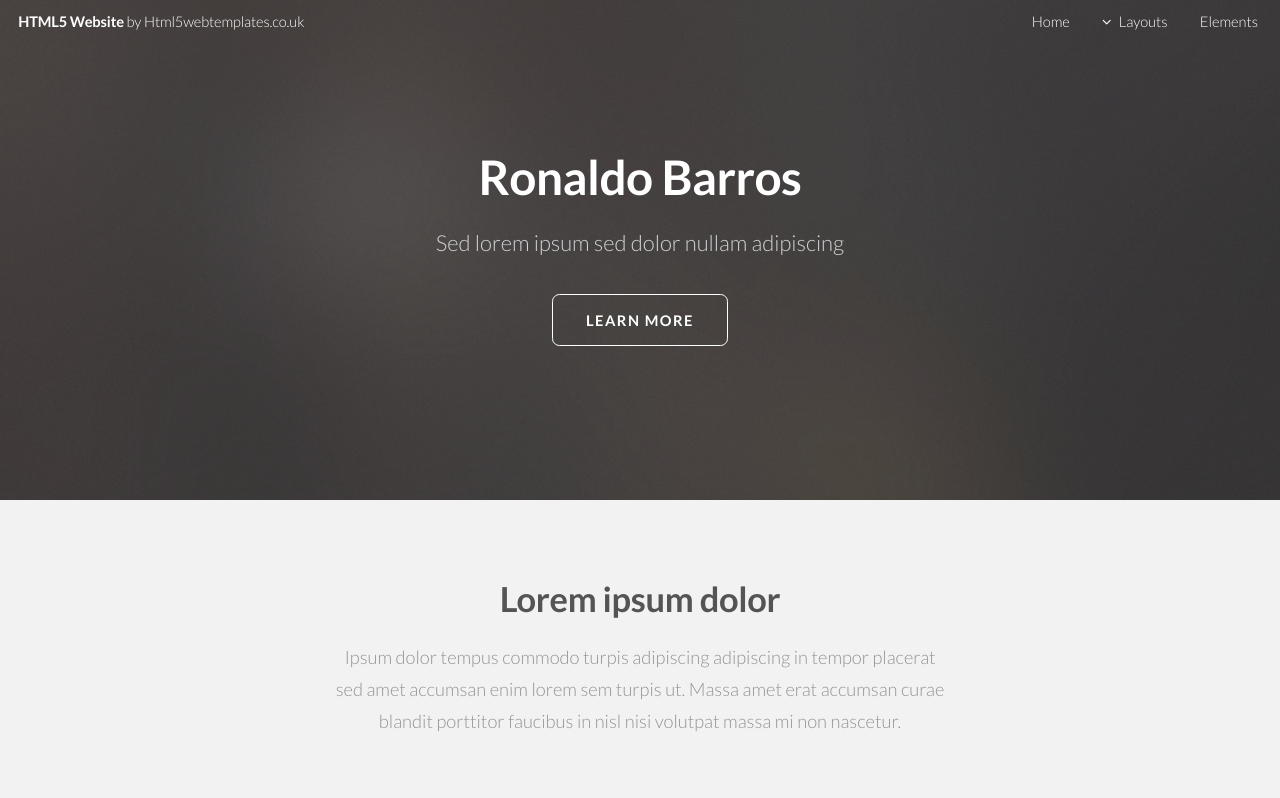
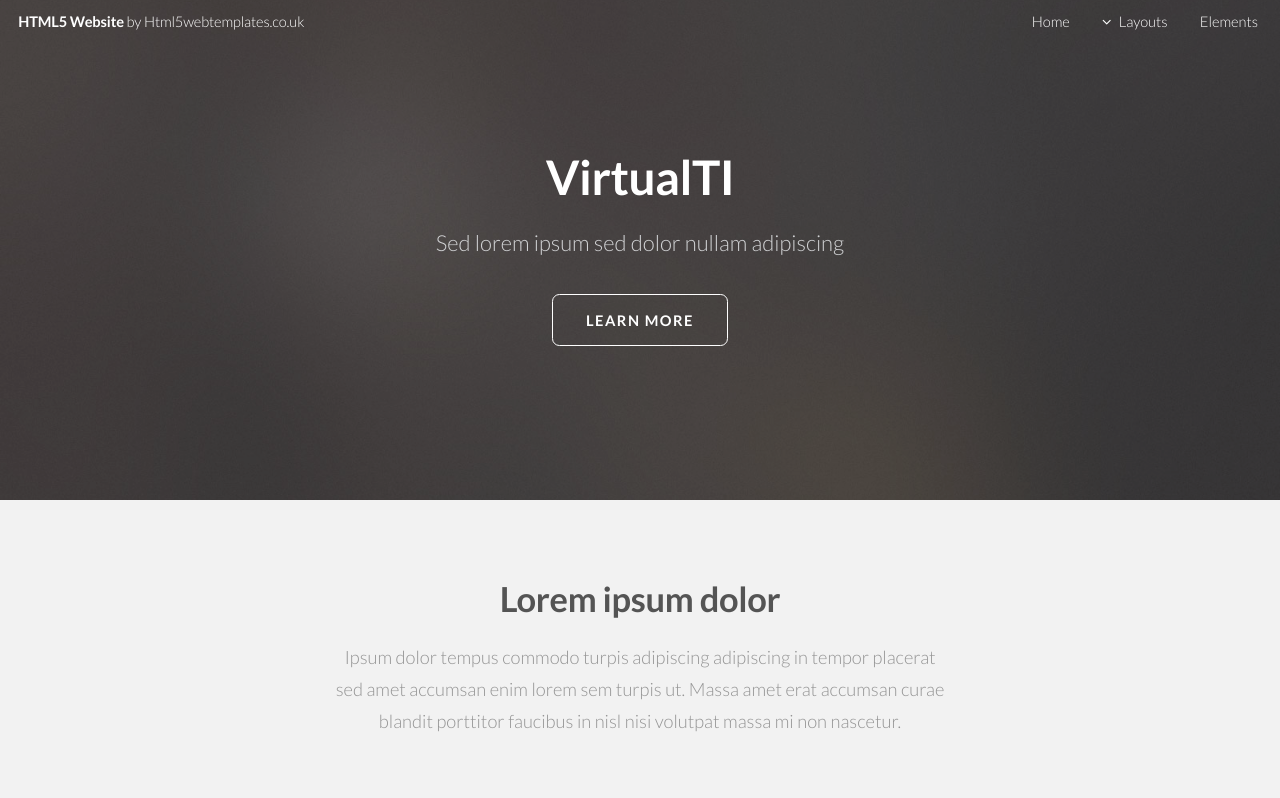
Before and after one commit to robarros/docker, a plain HTML site: page web/index.html in a window 1280 px wide. Shown: the top 798 px of the page. Drawn offline with Linux system fonts and the light colour scheme.

Commit message:
atualizado titulo da pagina

```diff
--- a/web/index.html
+++ b/web/index.html
@@ -56,7 +56,7 @@
 		<!-- Banner -->
 			<section id="banner">
 				<div class="inner">
-					<h2>Ronaldo Barros</h2>
+					<h2>VirtualTI</h2>
 					<p>Sed lorem ipsum sed dolor nullam adipiscing</p>
 					<ul class="actions">
 						<li><a href="#one" class="button big scrolly">Learn More</a></li>
```
